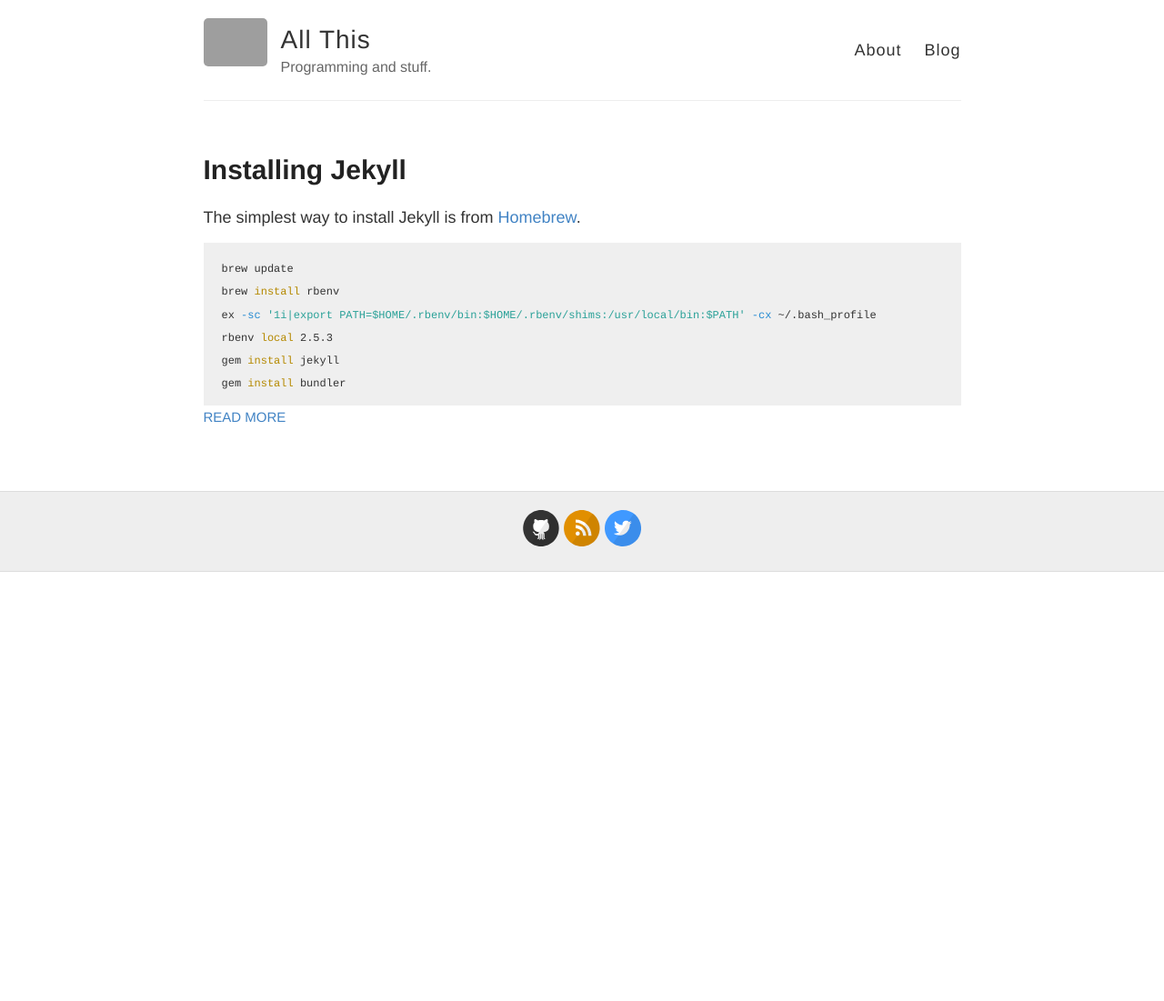
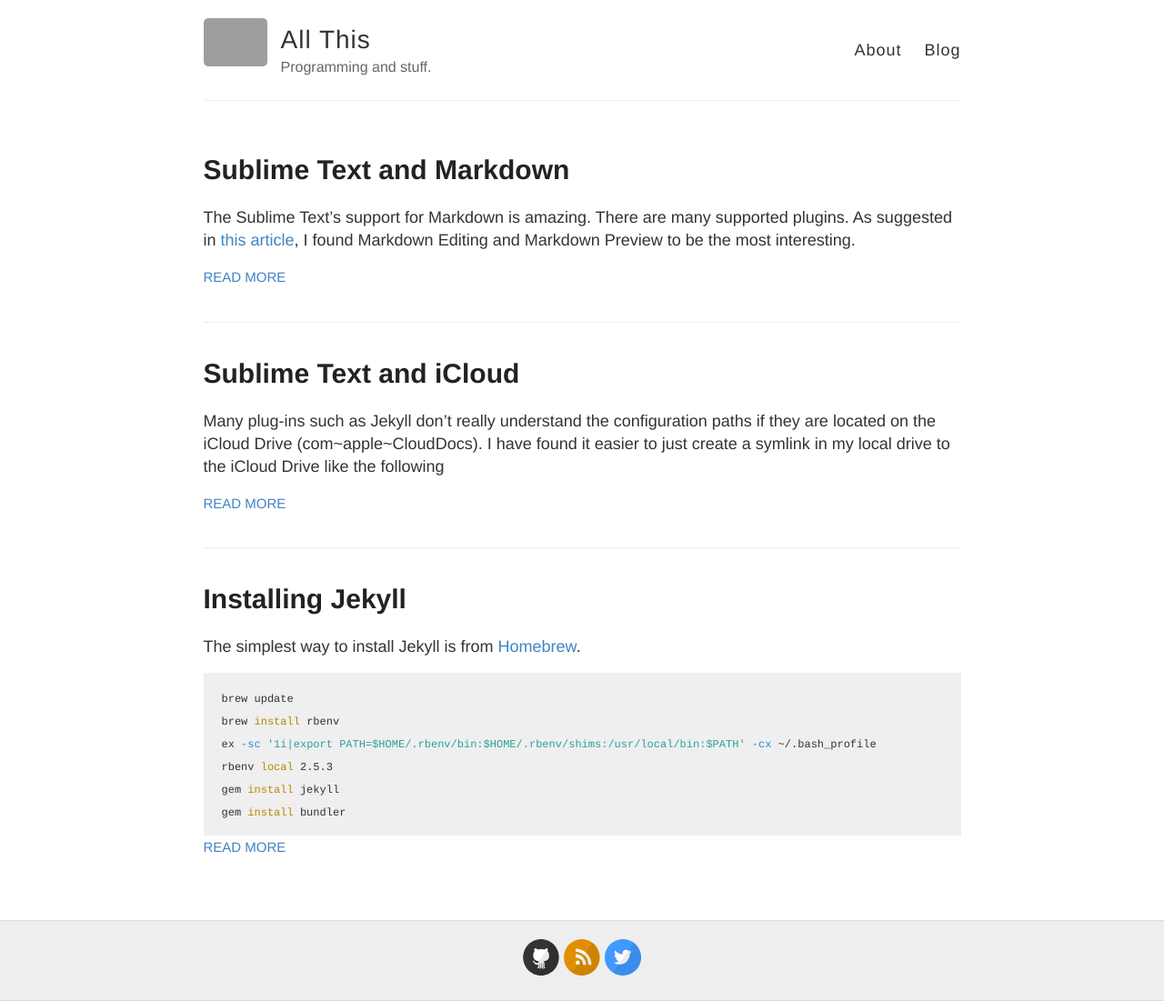
Before and after one commit to psuryan/psuryan.github.io, a Jekyll site: the page built from index.html, in a window 1280 px wide. Shown: the whole page at 91% size. Built offline with Jekyll 4.4.1, drawn with Linux system fonts in a browser that asks for light colours; before the commit the page ends 900 px from its top, so only the background shows below that; grey boxes are pictures that could not be loaded.

Commit message:
updates to posts

````diff
--- /dev/null
+++ b/_posts/2018-12-03-sublime-text-and-markdown.markdown
@@ -0,0 +1,13 @@
+---
+title: Sublime Text and Markdown
+layout: post
+---
+The Sublime Text's support for Markdown is amazing. There are many supported plugins. As suggested in [this article](http://plaintext-productivity.net/2-04-how-to-set-up-sublime-text-for-markdown-editing.html), I found Markdown Editing and Markdown Preview to be the most interesting.
+
+But there can be a potential problem during the installation of Mardown Editing  - after the plug-in is installed, it once you open the "Mardown Settings - User", it displays an error which looks like this
+
+```err
+Error loading syntax file "Packages/Markdown/Markdown.sublime-syntax": Unable to read Packages/Markdown/Markdown.sublime-syntax
+```
+
+This is usually [due to](https://github.com/SublimeText-Markdown/MarkdownEditing/issues/485) a markdown file that is currently open during the time of installation of the Markdown Editing package. Just close the file and restart the Sublime Text and the error goes away.
````
Also changed, not shown: _posts/2018-12-03-sublime-text-and-icloud.markdown (renamed from _drafts/sublime-text-and-icloud.markdown, +6 -6 lines).
